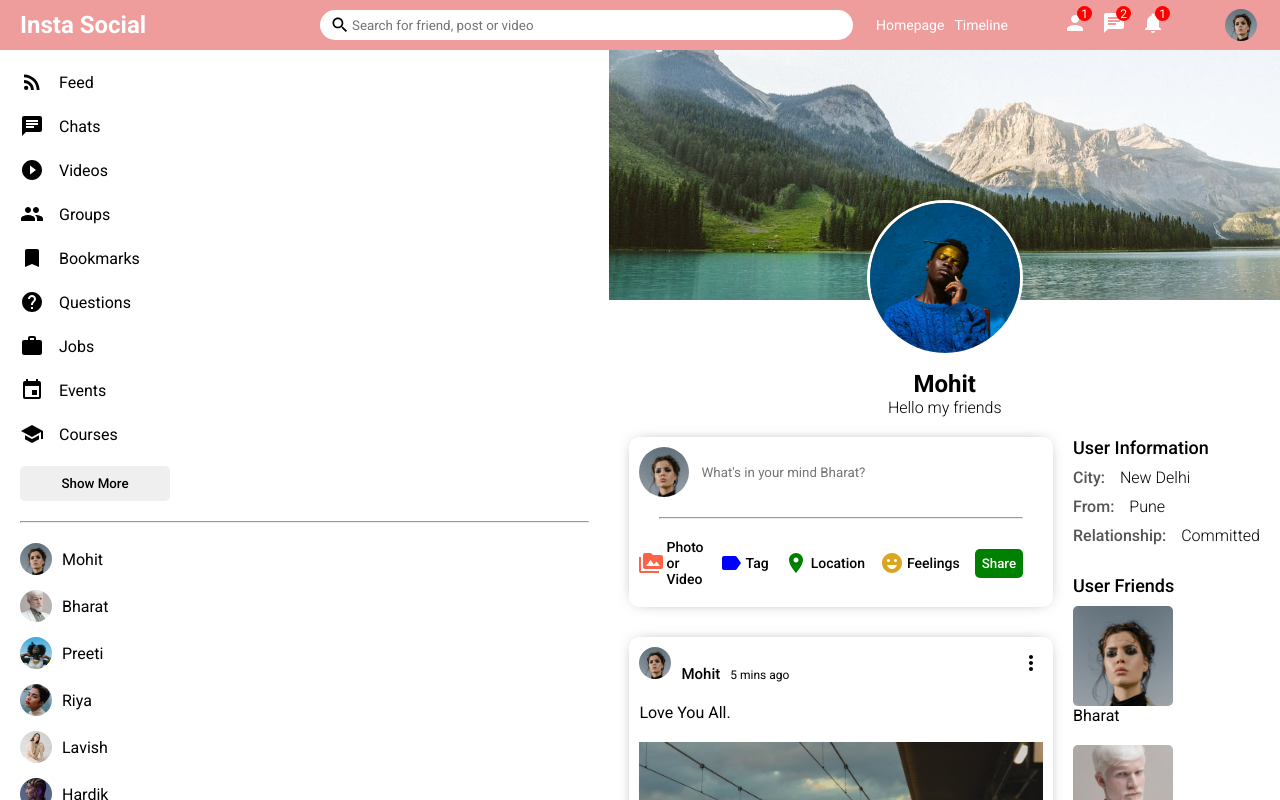
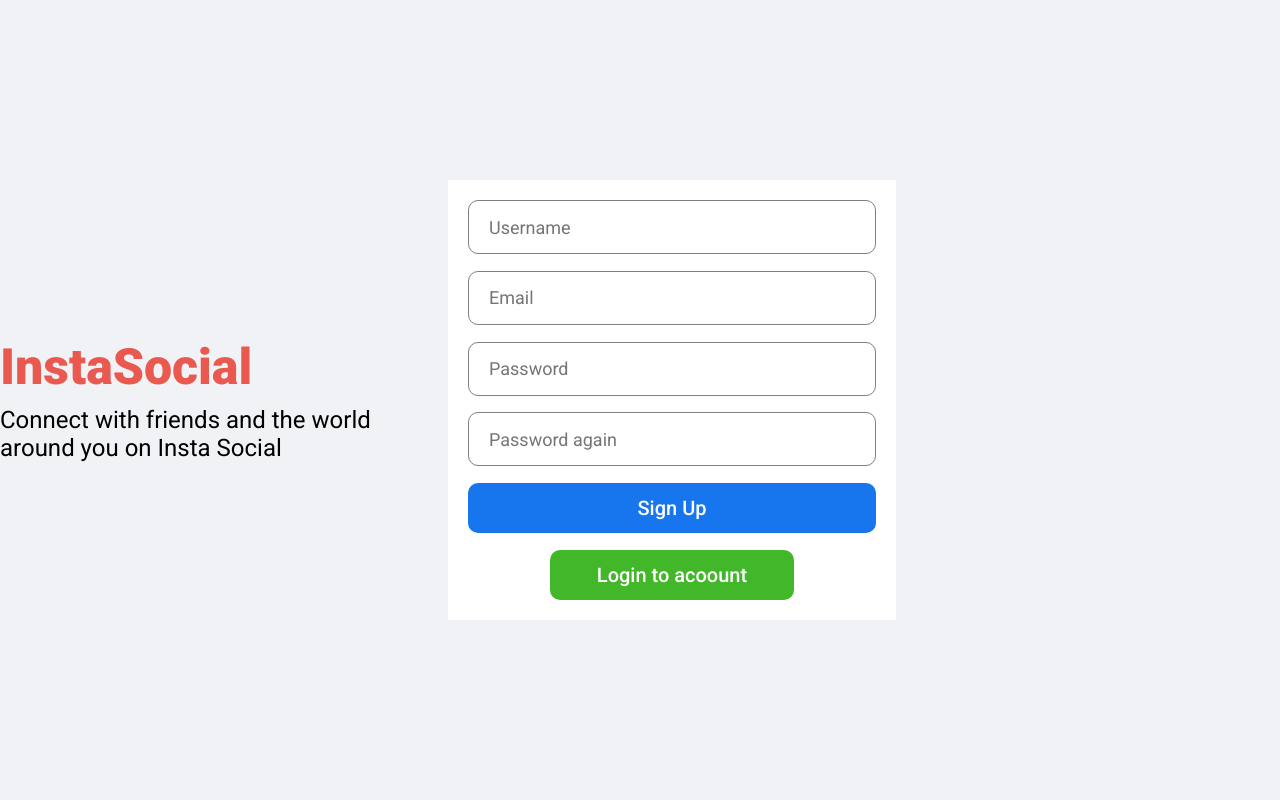
Before and after one commit to Mohit-9440/social-app, a React (Create React App) app: page / in a window 1280 px wide. Shown: the top 800 px of the page. Built offline with nearby package versions, Linux system fonts and the light colour scheme.

Commit message:
Login Register

```diff
--- a/src/App.js
+++ b/src/App.js
@@ -1,8 +1,10 @@
 import Home from "./pages/home/Home";
+import Login from "./pages/login/Login";
 import Profile from "./pages/profile/Profile";
+import Register from "./pages/Register/Register";
 
 function App() {
-  return <Profile/>
+  return <Register/>
 }
 
 export default App;
--- a/src/components/rightbar/Rightbar.jsx
+++ b/src/components/rightbar/Rightbar.jsx
@@ -74,7 +74,7 @@
   return (
     <div className="rightbar">
         <div className="rightbarWrapper">
-            <ProfileRightBar/>
+            {profile ? <ProfileRightBar/> : <HomeRightBar/>}
         </div>
     </div>
   )
--- a/src/components/rightbar/rightbar.css
+++ b/src/components/rightbar/rightbar.css
@@ -1,5 +1,5 @@
 .rightbar{
-    flex: 3.5;
+    flex: 2.5;
 }
 
 .rightbarWrapper{
--- a/src/components/sidebar/sidebar.css
+++ b/src/components/sidebar/sidebar.css
@@ -1,5 +1,5 @@
 .sidebar{
-    flex: 3;
+    flex: 2;
     height: calc(100vh - 50px);
     overflow-y: scroll;
     position: sticky;
--- /dev/null
+++ b/src/pages/Register/Register.js
@@ -0,0 +1,27 @@
+import './register.css';
+
+export default function Register() {
+  return (
+    <div className='register'>
+        <div className="registerWrapper">
+            <div className="registerLeft">
+                <h3 className="registerLogo">InstaSocial</h3>
+                <span className="registerDesc">
+                    Connect with friends and the world around you on Insta Social
+                </span>
+            </div>
+
+            <div className="registerRight">
+                <div className="registerBox">
+                    <input placeholder="Username" className="registerInput" />
+                    <input placeholder="Email" className="registerInput" />
+                    <input placeholder="Password" className="registerInput" />
+                    <input placeholder="Password again" className="registerInput" />
+                    <button className="registerButton">Sign Up</button>
+                    <button className="loginRegisterButton">Login to acoount</button>
+                </div>
+            </div>
+        </div>
+    </div>
+  )
+}
--- /dev/null
+++ b/src/pages/Register/register.css
@@ -0,0 +1,76 @@
+.register{
+    width: 100vw;
+    height: 100vh;
+    background-color: #f0f2f5;
+    display: flex;
+    align-items: center;
+    justify-items: center;
+}
+
+.registerWrapper{
+    width: 70%;
+    height: 70%;
+    display: flex;
+}
+
+.registerLeft, .registerRight{
+    display: flex;
+    flex: 1;
+    flex-direction: column;
+    justify-content: center;
+}
+
+.registerLogo{
+    font-size: 50px;
+    font-weight: 800;
+    color: rgb(233,89,80);
+    margin-bottom: 10px;
+}
+.registerDesc{
+    font-size: 24px;
+}
+
+.registerBox{
+    height: 400px;
+    padding: 20px;
+    background-color: white;
+    display: flex;
+    flex-direction: column;
+    justify-content: space-between;
+}
+
+.registerInput{
+    height: 50px;
+    border-radius: 10px;
+    border: 1px solid gray;
+    font-size: 18px;
+    padding-left: 20px;
+}
+
+.registerInput:focus{
+    outline: none;
+}
+
+.registerButton{
+    height: 50px;
+    border-radius: 10px;
+    border: none;
+    background-color: #1775ee;
+    color: white;
+    font-size: 20px;
+    font-weight: 500;
+    cursor: pointer;
+}
+
+.loginRegisterButton{
+    width: 60%;
+    align-self: center;
+    height: 50px;
+    border-radius: 10px;
+    border: none;
+    background-color: #42b72a;
+    color: white;
+    font-size: 20px;
+    font-weight: 500;
+    cursor: pointer;
+}
--- /dev/null
+++ b/src/pages/login/Login.jsx
@@ -0,0 +1,26 @@
+import './login.css';
+
+export default function Login() {
+  return (
+    <div className='login'>
+        <div className="loginWrapper">
+            <div className="loginLeft">
+                <h3 className="loginLogo">InstaSocial</h3>
+                <span className="loginDesc">
+                    Connect with friends and the world around you on Insta Social
+                </span>
+            </div>
+
+            <div className="loginRight">
+                <div className="loginBox">
+                    <input placeholder="Email" className="loginInput" />
+                    <input placeholder="Password" className="loginInput" />
+                    <button className="loginButton">Log In</button>
+                    <span className='loginForgot'>Forgot Password?</span>
+                    <button className="loginRegisterButton">Sign Up</button>
+                </div>
+            </div>
+        </div>
+    </div>
+  )
+}
--- /dev/null
+++ b/src/pages/login/login.css
@@ -0,0 +1,81 @@
+.login{
+    width: 100vw;
+    height: 100vh;
+    background-color: #f0f2f5;
+    display: flex;
+    align-items: center;
+    justify-items: center;
+}
+
+.loginWrapper{
+    width: 70%;
+    height: 70%;
+    display: flex;
+}
+
+.loginLeft, .loginRight{
+    display: flex;
+    flex: 1;
+    flex-direction: column;
+    justify-content: center;
+}
+
+.loginLogo{
+    font-size: 50px;
+    font-weight: 800;
+    color: rgb(233,89,80);
+    margin-bottom: 10px;
+}
+.loginDesc{
+    font-size: 24px;
+}
+
+.loginBox{
+    height: 300px;
+    padding: 20px;
+    background-color: white;
+    display: flex;
+    flex-direction: column;
+    justify-content: space-between;
+}
+
+.loginInput{
+    height: 50px;
+    border-radius: 10px;
+    border: 1px solid gray;
+    font-size: 18px;
+    padding-left: 20px;
+}
+
+.loginInput:focus{
+    outline: none;
+}
+
+.loginButton{
+    height: 50px;
+    border-radius: 10px;
+    border: none;
+    background-color: #1775ee;
+    color: white;
+    font-size: 20px;
+    font-weight: 500;
+    cursor: pointer;
+}
+
+.loginForgot{
+    text-align: center;
+    color: #1775ee;
+}
+
+.loginRegisterButton{
+    width: 60%;
+    align-self: center;
+    height: 50px;
+    border-radius: 10px;
+    border: none;
+    background-color: #42b72a;
+    color: white;
+    font-size: 20px;
+    font-weight: 500;
+    cursor: pointer;
+}
```
